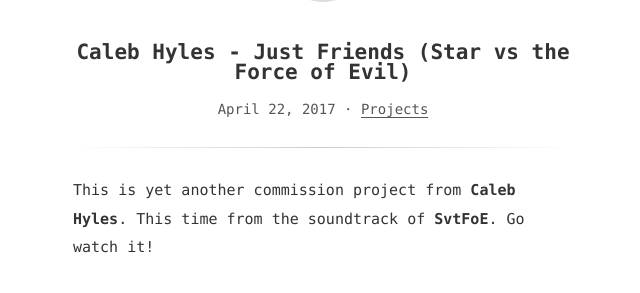
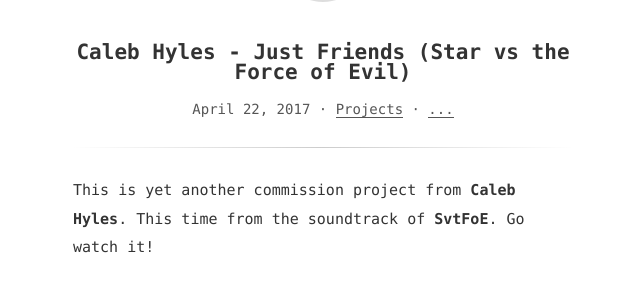
Before and after one commit to farpras/blog, a Jekyll site: the page built from _posts/2017-04-22-just-friends-caleb-hyles.md, in a window 1280 px wide. Shown: the part 128-421 px from the top of the page, without its empty margins (317-957 px from the left). Built offline with Jekyll 4.4.1, drawn with Linux system fonts in a browser that asks for light colours; comment, search, counter and statistics services are not loaded.

Commit message:
Added comments count in post page

```diff
--- a/_layouts/post.html
+++ b/_layouts/post.html
@@ -17,6 +17,8 @@
   				<a href="{{site.baseurl}}/categories/#{{category|slugize}}">{{category}}</a>
   				{% unless forloop.last %}&nbsp;{% endunless %}
   			{% endfor %}
+        {% if page.comments %} &middot; <a href="{{ post.url | prepend: site.baseurl }}#disqus_thread">...</a>
+        {% endif %}
   		</time>
 	</div>
 
```
